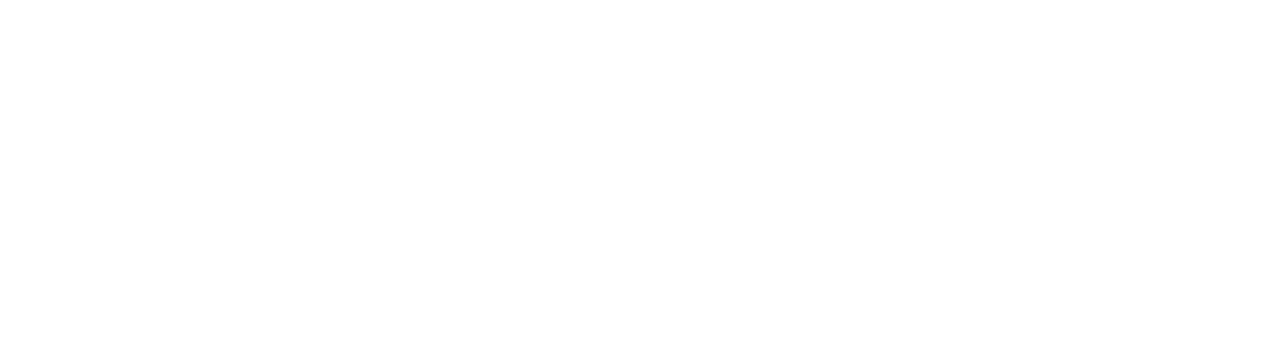
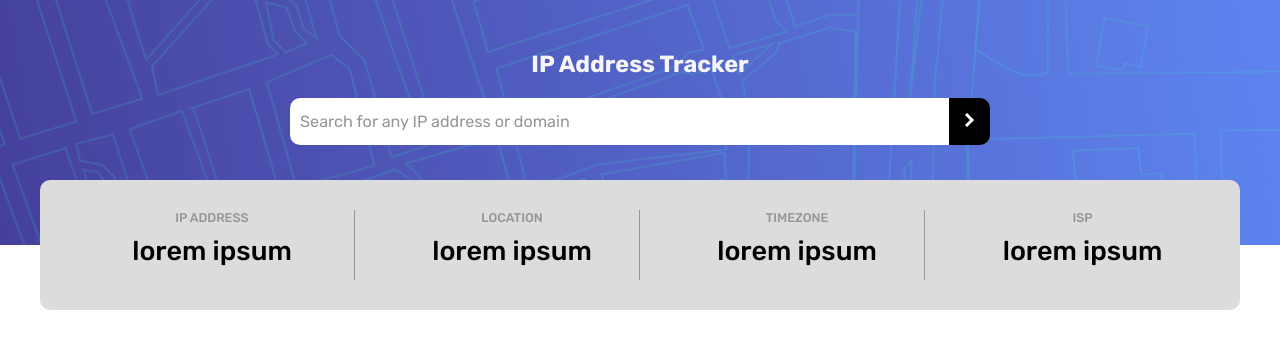
Before and after one commit to EstherOlusa/ip-address-tracker-using-react, a React (Create React App) app: page / in a window 1280 px wide. Shown: the top 348 px of the page. Built offline with nearby package versions, Linux system fonts and the light colour scheme.

Commit message:
styling integration

```diff
--- a/src/App.js
+++ b/src/App.js
@@ -1,5 +1,15 @@
+import React from "react";
+import FormInput from "./components/Form/FormInput";
+import "./styles/font.css";
+import ResultCard from "./components/MapSection/ResultData/ResultCard";
+
 function App() {
-  return <div className="App"></div>;
+  return (
+    <div className="App">
+      <FormInput />
+      <ResultCard />
+    </div>
+  );
 }
 
 export default App;
--- /dev/null
+++ b/src/components/Form/FormInput.js
@@ -0,0 +1,25 @@
+import React from "react";
+import iconarrow from "../../assets/images/icon-arrow.svg";
+import classes from "./FormInput.module.css";
+
+const FormInput = () => {
+  return (
+    <div className={classes.formcontainer}>
+      <h2 className={classes.h2}>IP Address Tracker</h2>
+
+      <form className={classes.form}>
+        <input
+          className={classes.input}
+          type="text"
+          placeholder="Search for any IP address or domain"
+          id="btn"
+        />
+        <button className={classes.button}>
+          <img src={iconarrow} alt="arrowicon" />
+        </button>
+      </form>
+    </div>
+  );
+};
+
+export default FormInput;
--- /dev/null
+++ b/src/components/Form/FormInput.module.css
@@ -0,0 +1,60 @@
+.formcontainer {
+  display: flex;
+  flex-direction: column;
+  align-items: center;
+  justify-content: center;
+  padding-top: 50px;
+  background-image: url("../../assets/images/pattern-bg.png");
+  background-size: cover;
+  background-position: top;
+  background-repeat: no-repeat;
+  width: 100%;
+
+  /* height: 300px; */
+}
+.h2 {
+  color: whitesmoke;
+  padding-bottom: 40px;
+  font-size: 2em;
+  font-weight: 500;
+}
+.form {
+  width: 100%;
+  display: flex;
+  padding-bottom: 9.5em;
+  max-width: 350px;
+}
+.input {
+  width: 100%;
+  padding: 10px;
+  border-top-left-radius: 10px;
+  border-bottom-left-radius: 10px;
+  border: none;
+  font-family: "Rubik", sans-serif;
+  font-size: 0.9em;
+}
+.input::placeholder {
+  color: hsl(0, 0%, 59%);
+}
+
+.button {
+  background-color: black;
+  border: none;
+  padding: 15px;
+  border-top-right-radius: 10px;
+  border-bottom-right-radius: 10px;
+}
+@media (min-width: 768px) {
+  .formcontainer {
+    min-width: 1200px;
+  }
+  .h2 {
+    font-size: 1.3em;
+    font-weight: 700;
+    padding-bottom: 20px;
+  }
+  .form {
+    padding-bottom: 100px;
+    max-width: 700px;
+  }
+}
--- /dev/null
+++ b/src/components/MapSection/ResultData/ResultCard.js
@@ -0,0 +1,27 @@
+import React from "react";
+import classes from "./ResultCard.module.css";
+
+const ResultCard = () => {
+  return (
+    <div className={classes.card}>
+      <div className={classes.cardtext}>
+        <p className={classes.ptext}>IP ADDRESS</p>
+        <h2 className={classes.h2}>lorem ipsum</h2>
+      </div>
+      <div className={classes.cardtext}>
+        <p className={classes.ptext}>LOCATION</p>
+        <h2 className={classes.h2}>lorem ipsum</h2>
+      </div>
+      <div className={classes.cardtext}>
+        <p className={classes.ptext}>TIMEZONE</p>
+        <h2 className={classes.h2}>lorem ipsum</h2>
+      </div>
+      <div className={classes.cardtext}>
+        <p className={classes.ptext}>ISP</p>
+        <h2 className={classes.h2}>lorem ipsum</h2>
+      </div>
+    </div>
+  );
+};
+
+export default ResultCard;
--- /dev/null
+++ b/src/components/MapSection/ResultData/ResultCard.module.css
@@ -0,0 +1,41 @@
+.card {
+  display: grid;
+  grid-template-columns: 1fr;
+  width: 100%;
+  background-color: gainsboro;
+  border-radius: 10px;
+  transform: translateY(-50%);
+  margin: 0 auto;
+  padding: 30px;
+  text-align: center;
+  max-width: 350px;
+}
+.cardtext.cardtext:not(:last-child) {
+  padding-bottom: 13px;
+}
+.ptext {
+  color: hsl(0, 0%, 59%);
+  font-size: 0.7em;
+  font-weight: 500;
+}
+.h2 {
+  font-weight: 500;
+}
+@media (min-width: 768px) {
+  .card {
+    grid-template-columns: repeat(4, 1fr);
+    max-width: 1200px;
+    width: 100%;
+    margin: 0 auto;
+    padding: 30px;
+  }
+  .cardtext:not(:last-child) {
+    border-right: 1px solid hsl(0, 0%, 59%);
+  }
+  .cardtext:not(:first-child) {
+    padding-left: 30px;
+  }
+  .ptext {
+    padding-bottom: 10px;
+  }
+}
--- a/src/index.css
+++ /dev/null
@@ -1,13 +0,0 @@
-body {
-  margin: 0;
-  font-family: -apple-system, BlinkMacSystemFont, 'Segoe UI', 'Roboto', 'Oxygen',
-    'Ubuntu', 'Cantarell', 'Fira Sans', 'Droid Sans', 'Helvetica Neue',
-    sans-serif;
-  -webkit-font-smoothing: antialiased;
-  -moz-osx-font-smoothing: grayscale;
-}
-
-code {
-  font-family: source-code-pro, Menlo, Monaco, Consolas, 'Courier New',
-    monospace;
-}
--- /dev/null
+++ b/src/styles/font.css
@@ -0,0 +1 @@
+@import url("https://fonts.googleapis.com/css2?family=Rubik:wght@400;500;700&display=swap");
--- /dev/null
+++ b/src/styles/main.css
@@ -0,0 +1,9 @@
+* {
+  margin: 0;
+  padding: 0;
+  box-sizing: border-box;
+}
+body {
+  font-family: "Rubik", sans-serif;
+  font-size: 18px;
+}
```
Also changed, not shown: src/index.js (+6 -6 lines), src/components/MapSection/MapView/Map.js (added).
